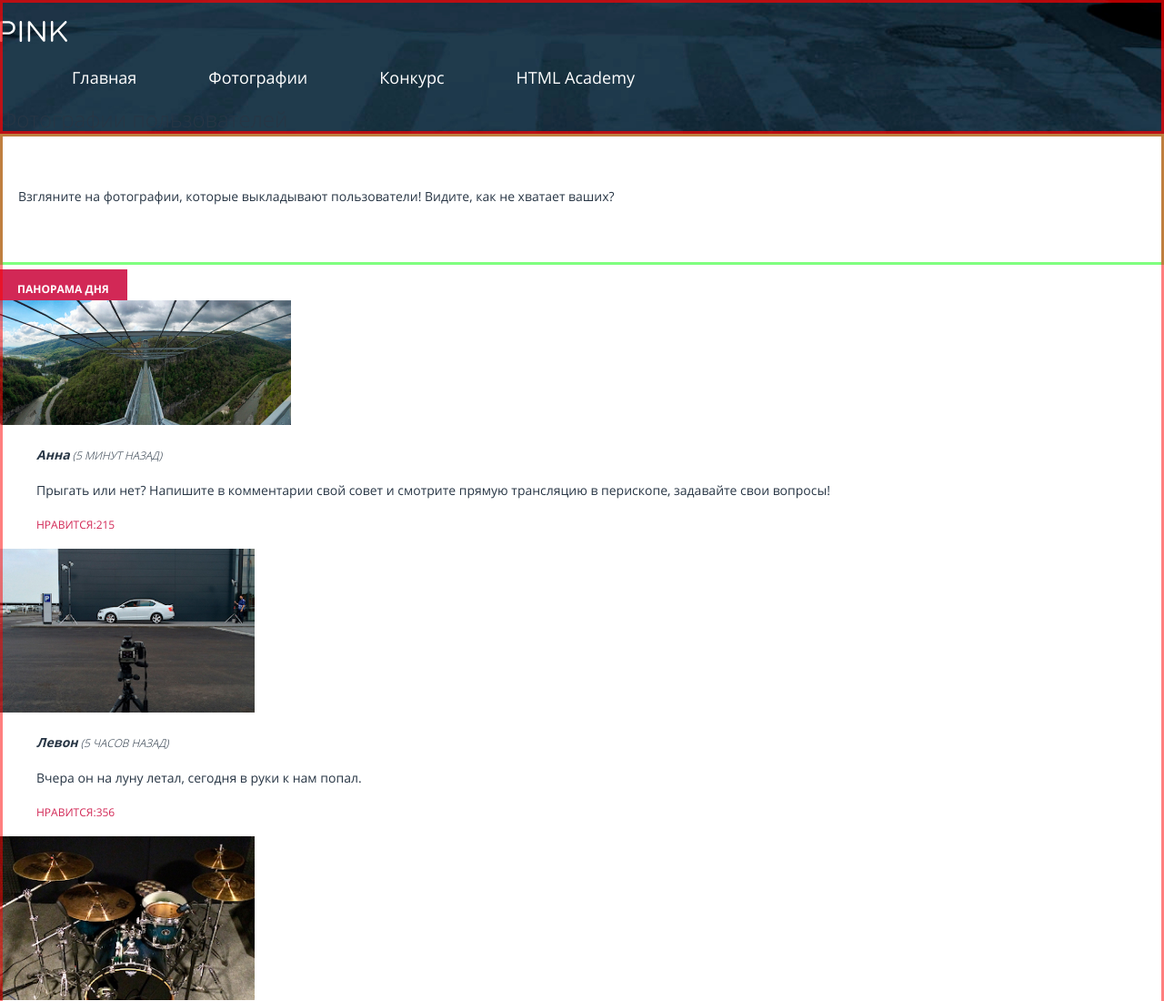
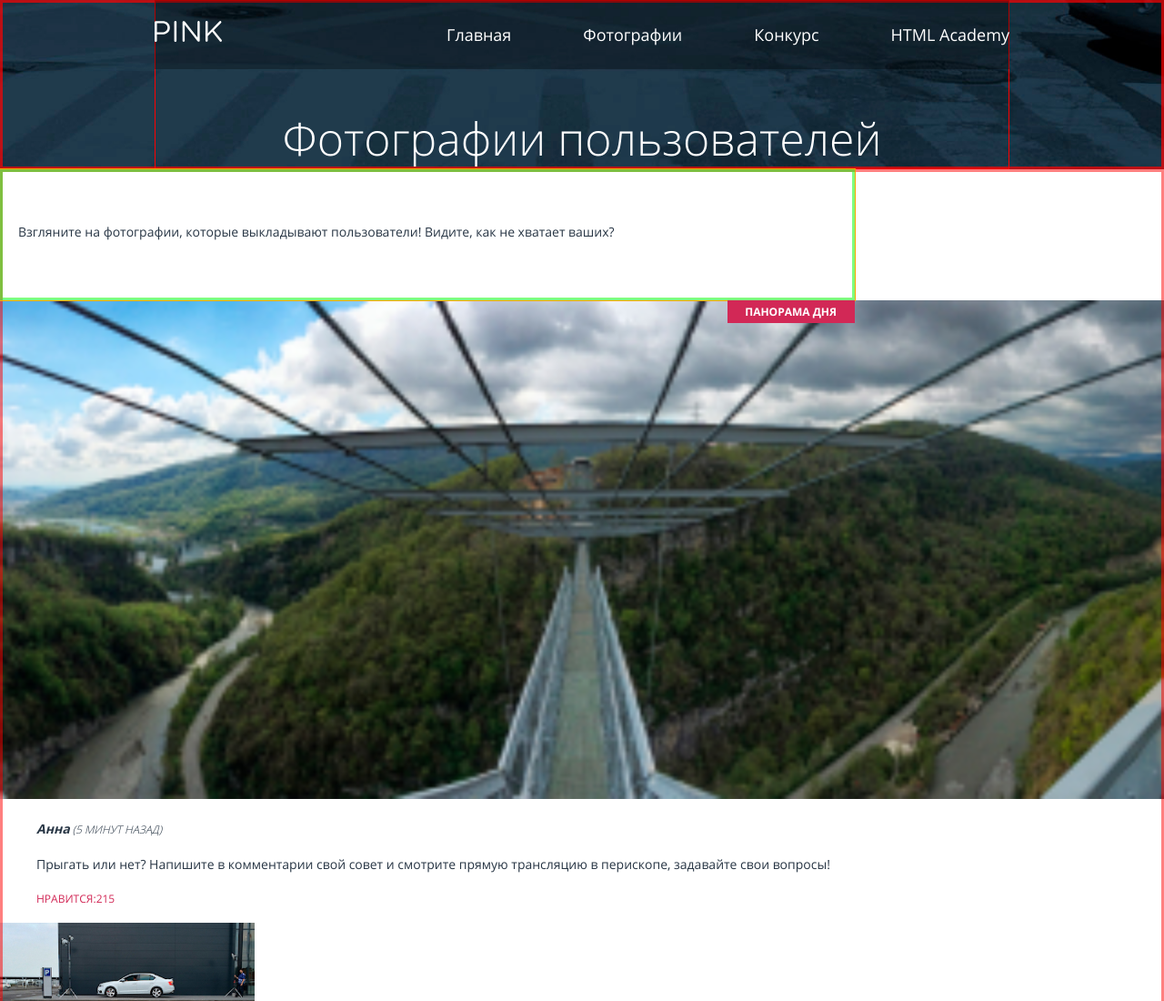
Before and after one commit to dryworts/129688-pink-22, a website: page source/catalog.html in a window 1280 px wide. Shown: the top 1100 px of the page at 91% size. Drawn offline with nearby package versions, Linux system fonts and the light colour scheme; files that its build step writes are made by us from their sources; files whose address does not match are found by name; a web font is replaced by a local one.

Commit message:
module4-task2. Работа над ошибками.

```diff
--- a/source/catalog.html
+++ b/source/catalog.html
@@ -2,12 +2,13 @@
 <html class="page" lang="ru">
   <head>
     <meta charset="utf-8">
+    <meta name="viewport" content="width=device-width, initial-scale=1">
     <title>HTML Academy: Пинк</title>
     <link rel="stylesheet" href="css/style.css">
   </head>
   <body class="page__body">
 
-    <header class="page-header header-catalog">
+    <!-- <header class="page-header header-catalog">
 
       <a class="page-header__logo">
         <img class="page-header__logo-image" src="img/pink.svg" width="74" height="23" alt="PINK">
@@ -30,22 +31,71 @@
           <h1 class="photo-description__title">Фотографии пользователей</h1>
         </div>
       </section>
+    </header> -->
+
+    <header class="page-header header-catalog">
+      <div class="page-header__wrapper"><!--центровщик-->
+        <div class="page-header__logo-container">
+          <a class="page-header__logo">
+            <!-- <img class="page-header__logo-magic" src="img/logotype-white-desktop.svg" width="145" height="40" alt="PINK"> -->
+            <!-- <img class="page-header__logo-glass" src="img/logotype-white-tablet.svg" width="145" height="40" alt="PINK"> -->
+            <img class="page-header__logo-image" src="img/pink.svg" width="74" height="23" alt="PINK">
+          </a>
+
+          <nav class="main-nav">
+            <div class="main-nav__wrapper">
+              <ul class="main-nav__list">
+                <li class="main-nav__item main-nav__item--active"><a>Главная</a></li>
+                <li class="main-nav__item"><a href="catalog.html">Фотографии</a></li>
+                <li class="main-nav__item"><a href="form.html">Конкурс</a></li>
+                <li class="main-nav__item"><a href="#">HTML Academy</a></li>
+              </ul>
+            </div>
+          </nav>
+
+          <button class="main-nav__toggle" type="button" aria-label="Открыть меню">
+          </button>
+          <!-- при нажатой main-nav__toggle--activated убираем у main-nav__close visually-hidden -->
+          <button class="main-nav__close" type="button" aria-label="Закрыть меню"></button>
+
+
+
+        </div><!--page-header__logo-container-->
+
+        <section class="photo-description">
+          <div class="photo-description__block">
+            <h1 class="photo-description__title">Фотографии пользователей</h1>
+          </div>
+        </section>
+
+      </div> <!--конец центровщика-->
+
     </header>
 
-
     <main class="page-catalog">
-      <section class="invitation">
+      <section class="invitation page-catalog__wrapper">
         <h2 class="visually-hidden">Заголовок блока-приглашения</h2>
         <p class="invitation__content">Взгляните на фотографии, которые выкладывают пользователи! Видите, как не хватает ваших?</p>
+
+        <div class="page-catalog__panorama">
+          <span class="photo-of-day__panorama-header">Панорама дня</span>
+        </div>
       </section>
 
+
+
+
       <section class="photo-of-day">
-        <h2 class="visually-hidden">Фото дня</h2>
-        <div class="photo-of-day__wrapper">
-          <span class="photo-of-day__header">Панорама дня</span>
+       <h2 class="visually-hidden">Фото дня</h2>
+        <div class="photo-of-day__container">
+          <img class="photo-of-day__image" src="img/panorama-mobile.jpg" width="320" height="137" alt="Главное фото дня">
+           <!--фокта будет выпадать из контейнера-->
+          <!-- <div class="photo-of-day__wrapper page-catalog__wrapper">
+            <span class="photo-of-day__header">Панорама дня</span>
+          </div> -->
         </div>
 
-          <img class="photo-of-day__image" src="img/panorama-mobile.jpg" width="320" height="137" alt="Главное фото дня"> <!--фокта будет выпадать из контейнера-->
+
 
         <div class="photo-of-day__wrapper">
           <blockquote class="photo-of-day__day-block day-block">
@@ -55,6 +105,18 @@
           </blockquote>
         </div>
       </section>
+
+
+
+
+
+
+
+
+
+
+
+
 
       <section class="custom-photos">
         <h2 class="visually-hidden">Альбом пользовательских фотографий</h2>
--- a/source/less/blocks/background-grey.less
+++ b/source/less/blocks/background-grey.less
@@ -1,23 +1,9 @@
 .background-grey {
   // background-color: @grey;
-  background-color: pink;
+  background-color: @grey;
   // margin: 0 auto;
   width: 100%;
 }
-
-// @media (max-width: @mobile-width-only) {
-//   background-color: pink;
-//   /* margin: 0; */
-//   width: 100%;
-// }
-
-// @media (min-width: @tablet-width) {
-//   .background-grey {
-//     width: 660px;
-//     padding: 0 20px;
-//   }
-// }
-
 
 @media (min-width: @tablet-width) {
   .background-grey--applications {
@@ -34,9 +20,3 @@
     order: -3;
   }
 }
-
-@media (min-width: @desktop-width) {
-  .background-grey--progress {
-    //
-  }
-}
--- a/source/less/blocks/invitation.less
+++ b/source/less/blocks/invitation.less
@@ -6,4 +6,5 @@
   line-height: 30px;
   padding: 54px 20px 60px 20px;
   margin-top: 0;
+  margin-bottom: 0;
 }
--- a/source/less/blocks/page-catalog.less
+++ b/source/less/blocks/page-catalog.less
@@ -2,3 +2,43 @@
   outline: 3px solid rgba(255, 0, 0, 0.5);
   outline-offset: -3px;
 }
+
+.page-catalog__wrapper {
+  position: relative;
+  width: 280px;
+  margin: 0 auto;
+  padding: 0 20px;
+  background-color: transparent;
+  outline: 1px solid orange;
+}
+
+@media (min-width: @tablet-width) {
+  .page-catalog__wrapper {
+    width: 620px;
+    padding: 0 20px;
+  }
+}
+
+@media (min-width: @desktop-width) {
+  .page-catalog__wrapper {
+    width: 940px;
+    // padding: 0 130px;
+    padding: 0;
+    margin: 0;
+  }
+}
+
+.page-catalog__panorama {
+  position: absolute;
+  right: 0;
+  background-color: @pink;
+}
+
+.photo-of-day__panorama-header {
+  font-weight: bold;
+  font-size: 12px;
+  line-height: 24px;
+  text-transform: uppercase;
+  padding: 13px 20px 14px 19px;
+  color: @white;
+}
--- a/source/less/blocks/photo-description.less
+++ b/source/less/blocks/photo-description.less
@@ -3,4 +3,20 @@
   font-size: 24px;
   line-height: 33px;
   margin-bottom: 0;
+  color: @white;
+  text-align: center;
 }
+
+@media (min-width: @tablet-width) {
+  .photo-description__title {
+    font-size: 50px;
+    line-height: 68px;
+  }
+}
+
+@media (min-width: @desktop-width) {
+  .photo-description__title {
+    font-size: 50px;
+    line-height: 68px;
+  }
+}
--- a/source/less/blocks/photo-of-day.less
+++ b/source/less/blocks/photo-of-day.less
@@ -10,3 +10,7 @@
   background-color: @pink;
   padding: 13px 20px 14px 19px;
 }
+
+.photo-of-day__image {
+  width: 100%;
+}
--- a/source/less/blocks/reviews-list.less
+++ b/source/less/blocks/reviews-list.less
@@ -19,7 +19,6 @@
   overflow: hidden;
 }
 
-
 .reviews-list__description {
   order: 1;
 }
@@ -29,7 +28,6 @@
     order: 3;
   }
 }
-
 
 .reviews-list__user {
   font-style: normal;
--- a/source/less/blocks/social-list.less
+++ b/source/less/blocks/social-list.less
@@ -4,7 +4,7 @@
   padding: 0;
   text-decoration: none;
 }
-//тут я конечно не разобрался
+
 .social-list__ellipse {
   display: block;
   opacity: 0.1;
```
Also changed, not shown: source/form.html (+1 -0 lines), source/less/blocks/look-differently.less (+0 -17 lines), source/less/blocks/main-nav.less (+0 -18 lines), source/less/blocks/page-header.less (+0 -46 lines), source/less/blocks/system-icons.less (+0 -25 lines).
